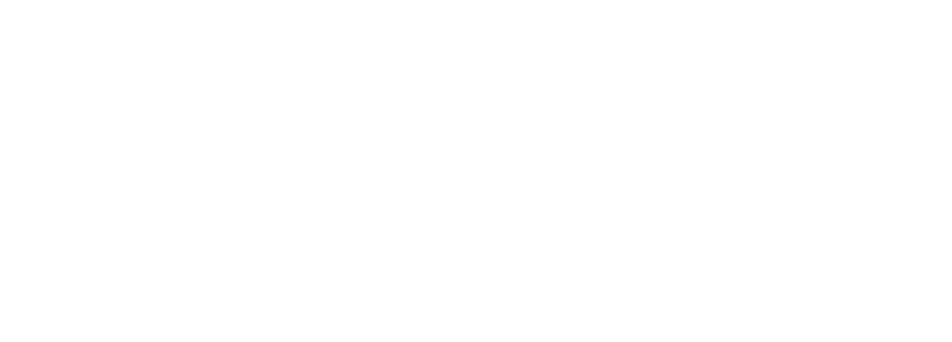
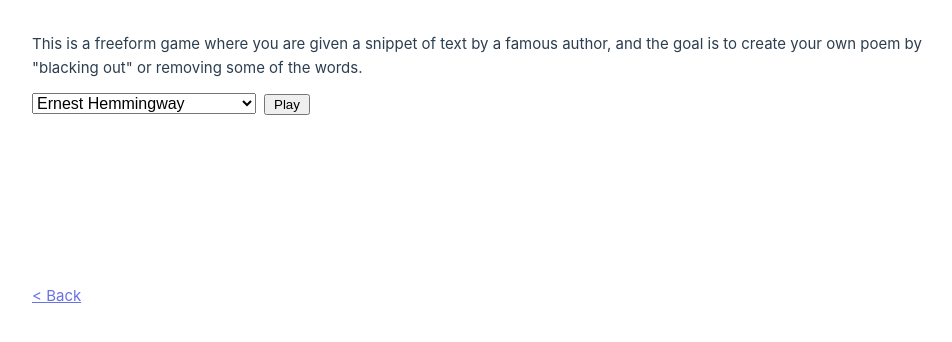
Before and after one commit to persuc/resume, a Vue app: page /blackout in a window 1280 px wide. Before the commit this address had no page. Shown: the top 342 px of the page, without its empty margins (160-1112 px from the left). Built offline with nearby package versions, Linux system fonts and the light colour scheme.

Commit message:
Blackout poem init

```diff
--- a/src/main.ts
+++ b/src/main.ts
@@ -45,6 +45,11 @@
       name: "Missing Word",
       component: () => import('./views/MissingWord.vue')
     },
+    {
+      path: '/blackout',
+      name: "Blackout Poem",
+      component: () => import('./views/BlackoutPoem.vue')
+    },
   ]
 })
 
--- /dev/null
+++ b/src/views/BlackoutPoem.vue
@@ -0,0 +1,116 @@
+<script setup lang="ts">
+  import books from '@/assets/books'
+  import { type Ref, ref, onMounted, onUnmounted, reactive } from 'vue'
+  const VISIBILITY = 1600
+  const HALF_VISIBILITY = Math.floor(VISIBILITY / 2)
+
+  const author: Ref<number> = ref(0)
+  const black: Set<number> = reactive(new Set())
+  const nullBook: typeof books[0]['books'][0] = { title: '', url: ''}
+  const currentBook: Ref<typeof books[0]['books'][0]> = ref(nullBook)
+  const words: string[] = reactive([])
+  const loading = ref(false)
+  const debugSnippet = ref('')
+
+  async function pick(): Promise<void> {
+    loading.value = true
+    const booksOfAuthor = books[author.value]
+    currentBook.value = booksOfAuthor.books[Math.floor(Math.random() * booksOfAuthor.books.length)]
+    const text = await (await fetch(currentBook.value.url)).text()
+    const index = Math.floor(Math.random() * (text.length - VISIBILITY - 30) ) + HALF_VISIBILITY + 15
+
+    const snippet = text.substring(index - HALF_VISIBILITY, index + HALF_VISIBILITY)
+    debugSnippet.value = snippet
+    words.splice(0)
+    words.push(...snippet
+      .replace(/\-(?:\r\n|\r|\n)/g, '-')
+      .replace(/-/g, '&#x2011;')
+      .replace(/([\?\!\.\"”])\s?\n/g, '$1LINE_BREAK_SYMBOL')
+      // .replace(/\n/g, ' ')
+      .replace(/(?:\r\n|\r|\n)/g, ' ')
+      .replace(/LINE_BREAK_SYMBOL/g, '<br></br>')
+      .split(' ').map(s => s)
+    )
+    black.clear()
+    loading.value = false
+  }
+
+  // function reset() {
+  // }
+
+  // function onKeyUp(e: KeyboardEvent) {
+  //   if (e.key === 'Space' || e.key === 'Enter') {
+  //     e.preventDefault()
+  //   }
+  // }
+
+  // onMounted(() => document.addEventListener( "keyup", onKeyUp ))
+
+  // onUnmounted(() => document.removeEventListener( "keyup", onKeyUp ))
+
+</script>
+
+<template>
+  <div class="blackout-poem px-8 pt-8" style="max-width: 60rem; margin: 0 auto;">
+    <div v-show="words.length === 0">
+      <p>This is a freeform game where you are given a snippet of text by a famous author, and the goal is to create your own poem by "blacking out" or removing some of the words.</p>
+    </div>
+    <div class="mt-3" v-show="words.length === 0">
+      <select v-model="author" style="width: 14rem">
+        <option v-for="(book, i) in books" :value="i">{{ book.author }}</option>
+      </select>
+      <button @click="pick" class="ml-2 px-2">Play</button>
+    </div>
+    <div v-show="loading">
+      Loading...
+    </div>
+    <div v-show="words.length > 0 && !loading">
+      <div class="border br-1 py-1 px-3 mb-3" style="word-wrap: break-word;">
+        <div class="flex" style="align-items: baseline;"><h3>{{ currentBook.title }}</h3>&nbsp;<i>by {{ books[author].author }}</i></div>
+        <span @click="() => black.has(i) ? black.delete(i) : black.add(i)" :class="{ word, black: black.has(i) }" v-for="(word, i) in words" :key="word + i" v-html="word + '&nbsp;'"></span>
+        <!-- <template v-for="(word, i) in words" :key="word + i">
+          <span v-for="(broken, j) in word.split('\n')" :key="word + 'broken' + j" >{{ broken  }}<br v-if="j > 0" /></span>
+          <span>&nbsp;</span>
+        </template> -->
+      </div>
+      <!-- <div v-show="currentWord !== revealed">
+        <input type="text" v-model="guess" style="width: 11.5rem" placeholder="Guess a whole word" />
+        <button @click="check" class="ml-2">Guess</button>
+        <br />
+        <input type="text" v-model="guessSingle" class="mt-2" style="width: 11.5rem" maxlength="1" minlength="0" placeholder="Reveal one letter" />
+        <button @click="checkLetter" class="ml-2">Guess letter</button>
+        <br />
+        <button @click="concede" class="ml-2 mt-2" style="margin-left: 12rem">Give up</button>
+      </div>
+      <div v-show="currentWord === revealed">
+        <button @click="reset">Play again</button>
+      </div> -->
+    </div>
+    <a href="/bored" class="nohover" style="display: block; width: fit-content; position: relative; left: -32px;"><div class="pt-2 pb-4 px-8 mb-4" style="margin-top: 20vh">&lt; Back</div></a>
+  </div>
+</template>
+
+<style scoped lang="postcss">
+@media (max-width: 1024px) {}
+.missing-word {
+  font-size: 16px;
+  & button {
+    font-size: 16px;
+  }
+}
+
+.word {
+  word-break: initial;
+  /* white-space: nowrap; */
+  &:hover { background-color: var(--vt-c-divider-light-2) !important; }
+  &.black { background-color: black; }
+}
+
+@media screen and (-webkit-min-device-pixel-ratio:0) {
+  select,
+  textarea,
+  input {
+    font-size: 16px;
+  }
+}
+</style>
--- a/src/views/MissingWord.vue
+++ b/src/views/MissingWord.vue
@@ -178,7 +178,7 @@
       </div>
     </div>
     <div v-show="message !== ''" class="br-1 py-1 px-3 mt-3 bg-cerulean-superlight" v-html="message"></div>
-    <a href="/" class="nohover" style="display: block; width: fit-content; position: relative; left: -32px;"><div class="pt-2 pb-4 px-8 mb-4" style="margin-top: 20vh">&lt; Back</div></a>
+    <a href="/bored" class="nohover" style="display: block; width: fit-content; position: relative; left: -32px;"><div class="pt-2 pb-4 px-8 mb-4" style="margin-top: 20vh">&lt; Back</div></a>
   </div>
 </template>
 
--- a/src/views/WordPinpoint.vue
+++ b/src/views/WordPinpoint.vue
@@ -304,7 +304,7 @@
     </div>
     <div v-show="message !== ''" class="br-1 py-1 px-3 mt-3 bg-cerulean-superlight" v-html="message"></div>
     <!-- <button @click="saveWordlist">Save word list</button> -->
-    <a href="/" class="nohover" style="display: block; width: fit-content; position: relative; left: -32px;"><div class="pt-2 pb-4 px-8 mb-4" style="margin-top: 20vh">&lt; Back</div></a>
+    <a href="/bored" class="nohover" style="display: block; width: fit-content; position: relative; left: -32px;"><div class="pt-2 pb-4 px-8 mb-4" style="margin-top: 20vh">&lt; Back</div></a>
   </div>
 </template>
 
```
